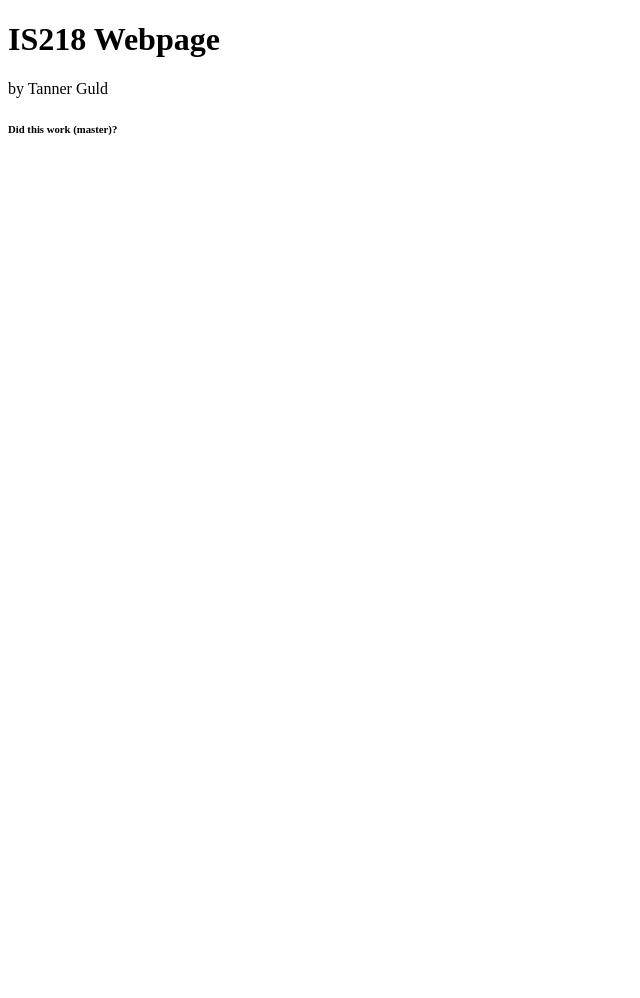
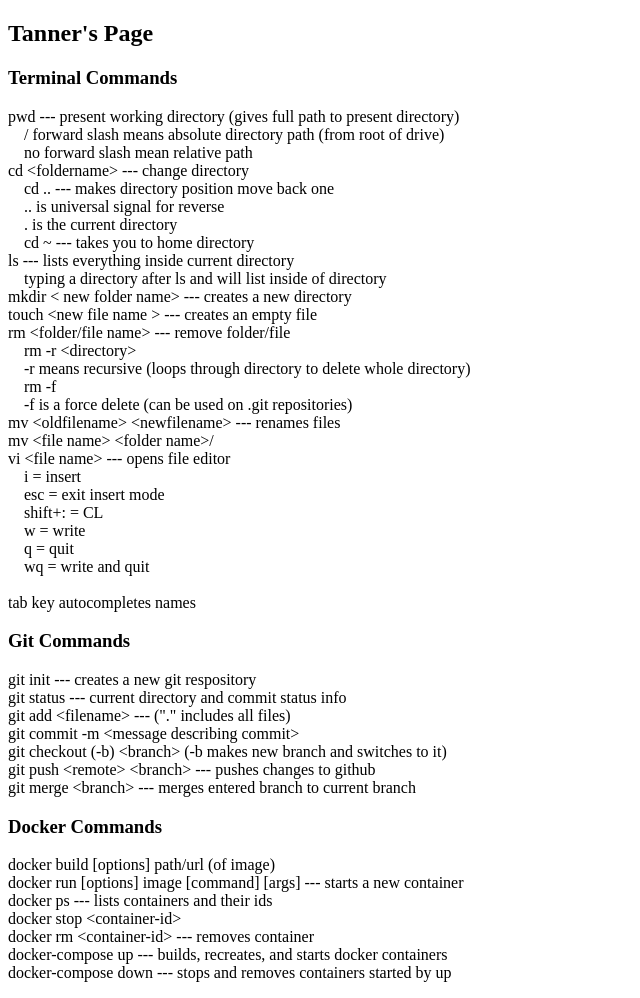
Before and after one commit to tanner666/IS218, a plain HTML site: page public_html/index.html in a window 1280 px wide. Shown: the whole page, without its empty margins (0-640 px from the left). Before the commit the page ends 800 px from the top, so only its background shows below. Drawn offline with Linux system fonts and the light colour scheme.

Commit message:
updated index.html

```diff
--- a/public_html/index.html
+++ b/public_html/index.html
@@ -1,12 +1,57 @@
 <!DOCTYPE html>
 <html>
 <body>
+<h2>Tanner's Page</h2>
+<h3>Terminal Commands</h3>
+<p>
+pwd --- present working directory (gives full path to present directory)<br>
+&nbsp&nbsp&nbsp&nbsp/ forward slash means absolute directory path (from root of drive)<br>
+&nbsp&nbsp&nbsp&nbspno forward slash mean relative path<br>
+cd &ltfoldername&gt --- change directory<br>
+&nbsp&nbsp&nbsp&nbspcd ..  --- makes directory position move back one<br>
+&nbsp&nbsp&nbsp&nbsp.. is universal signal for reverse<br>
+&nbsp&nbsp&nbsp&nbsp.  is the current directory<br>
+&nbsp&nbsp&nbsp&nbspcd ~ --- takes you to home directory<br>
+ls --- lists everything inside current directory<br>
+&nbsp&nbsp&nbsp&nbsptyping a directory after ls and will list inside of directory<br>
+mkdir &lt new folder name&gt --- creates a new directory<br>
+touch &ltnew file name &gt --- creates an empty file<br>
+rm &ltfolder/file name&gt --- remove folder/file<br>
+&nbsp&nbsp&nbsp&nbsprm -r &ltdirectory&gt<br>
+&nbsp&nbsp&nbsp&nbsp-r means recursive (loops through directory to delete whole directory)<br>
+&nbsp&nbsp&nbsp&nbsprm -f <br>
+&nbsp&nbsp&nbsp&nbsp-f is a force delete (can be used on .git repositories)<br>
+mv &ltoldfilename&gt &ltnewfilename&gt --- renames files<br>
+mv &ltfile name&gt &ltfolder name&gt/<br>
+vi &ltfile name&gt --- opens file editor<br>
+&nbsp&nbsp&nbsp&nbspi = insert<br>
+&nbsp&nbsp&nbsp&nbspesc = exit insert mode<br>
+&nbsp&nbsp&nbsp&nbspshift+: = CL<br>
+&nbsp&nbsp&nbsp&nbspw = write<br>
+&nbsp&nbsp&nbsp&nbspq = quit<br>
+&nbsp&nbsp&nbsp&nbspwq = write and quit<br><br>
 
-<header>
-  <h1>IS218 Webpage</h1>
-  <p>by Tanner Guld</p>
-  <h6>Did this work (master)?</h6>
-</header>
+tab key autocompletes names<br>
+</p>
+<h3>Git Commands</h3>
+<p>git init --- creates a new git respository<br>
+git status --- current directory and commit status info<br>
+git add &ltfilename&gt --- ("." includes all files)<br>
+git commit -m &ltmessage describing commit&gt<br>
+git checkout (-b) &ltbranch&gt (-b makes new branch and switches to it)<br>
+git push &ltremote&gt &ltbranch&gt --- pushes changes to github<br>
+git merge &ltbranch&gt --- merges entered branch to current branch<br>
+</p>
+<h3>Docker Commands</h3>
+<p>
+docker build [options] path/url (of image)<br>
+docker run [options] image [command] [args] --- starts a new container<br>
+docker ps --- lists containers and their ids<br>
+docker stop &ltcontainer-id&gt<br>
+docker rm &ltcontainer-id&gt --- removes container<br>
+docker-compose up --- builds, recreates, and starts docker containers<br>
+docker-compose down --- stops and removes containers started by up<br>
+</p>
 
 </body>
 </html>
```
